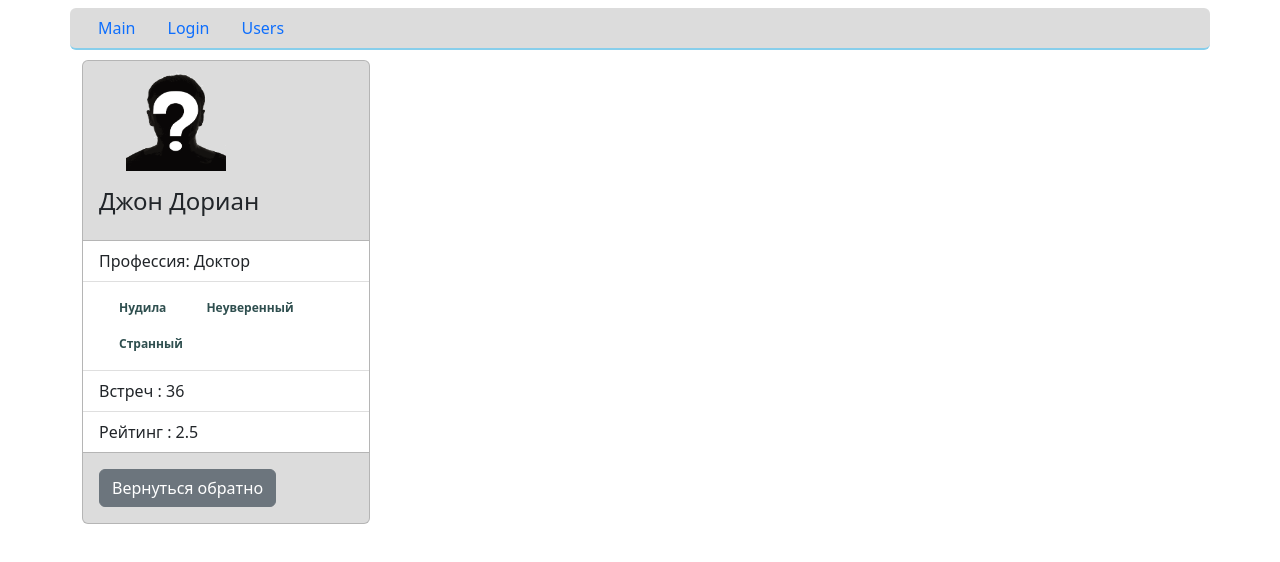
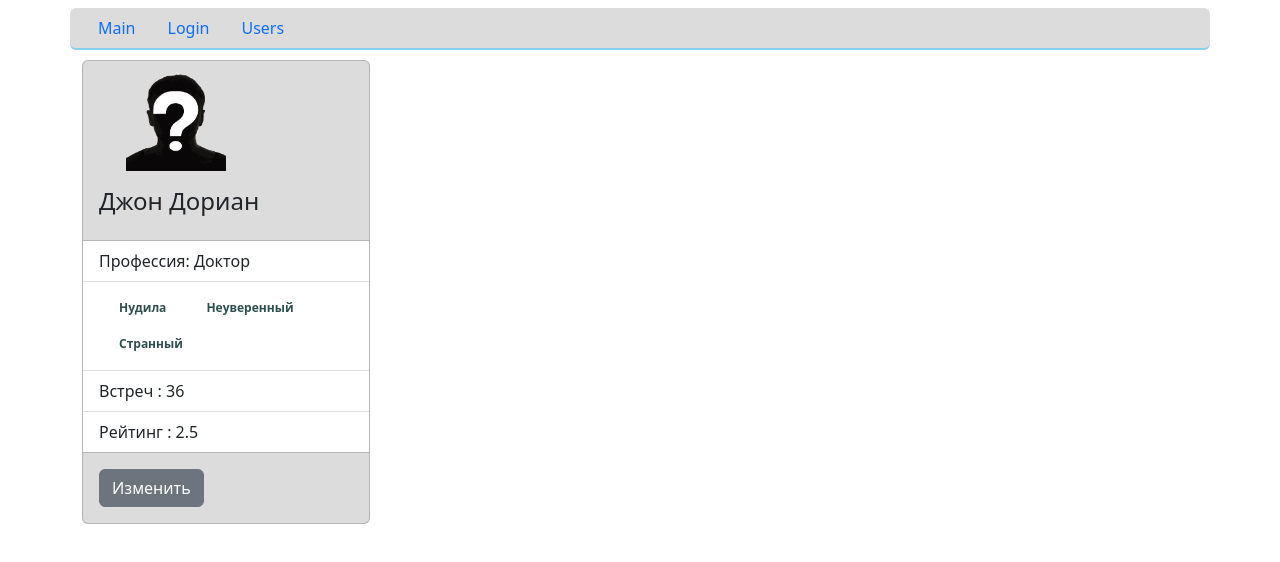
Before and after one commit to V-Ivanich/project_Fast-company, a React (Create React App) app: page /users/67rdca3eeb7f6fgeed471815 in a window 1280 px wide. Shown: the top 562 px of the page. Built offline with nearby package versions, Linux system fonts and the light colour scheme.

Commit message:
add new page

```diff
--- a/src/App.js
+++ b/src/App.js
@@ -12,7 +12,7 @@ const App = () => {
             <Switch>
                 <Route path="/users/:userId?" component={Users} />
                 <Route path="/" exact component={Main} />
-                <Route path="/login/:type?" component={Login} />
+                <Route path="/login/:type?/:edit?" component={Login} />
                 <Redirect to="/" />
             </Switch>
         </>
--- a/src/components/layouts/users.jsx
+++ b/src/components/layouts/users.jsx
@@ -2,10 +2,21 @@ import React from "react";
 import { useParams } from "react-router-dom";
 import UserPage from "../page/userPage";
 import UsersListPage from "../page/usersListPage";
+// import UserEditing from "../page/userEditing/userEditing";
 
 const Users = () => {
     const { userId } = useParams();
-    return <>{userId ? <UserPage userId={userId} /> : <UsersListPage />}</>;
+    return (
+        <>
+            {userId ? (
+                <>
+                    <UserPage userId={userId} />
+                </>
+            ) : (
+                <UsersListPage />
+            )}
+        </>
+    );
 };
 
 export default Users;
--- /dev/null
+++ b/src/components/page/userEditing/index.js
@@ -0,0 +1,2 @@
+import UserEditing from "./userEditing";
+export default UserEditing;
--- /dev/null
+++ b/src/components/page/userEditing/userEditing.jsx
@@ -0,0 +1,7 @@
+import React from "react";
+
+const UserEditing = () => {
+    return <div>Page UserEditing</div>;
+};
+
+export default UserEditing;
--- a/src/components/page/userPage/userPage.jsx
+++ b/src/components/page/userPage/userPage.jsx
@@ -55,7 +55,7 @@ const UserPage = ({ userId }) => {
                             className="btn btn-secondary"
                             onClick={handleClick}
                         >
-                            Вернуться обратно
+                            Изменить
                         </button>
                     </div>
                 </div>
```
